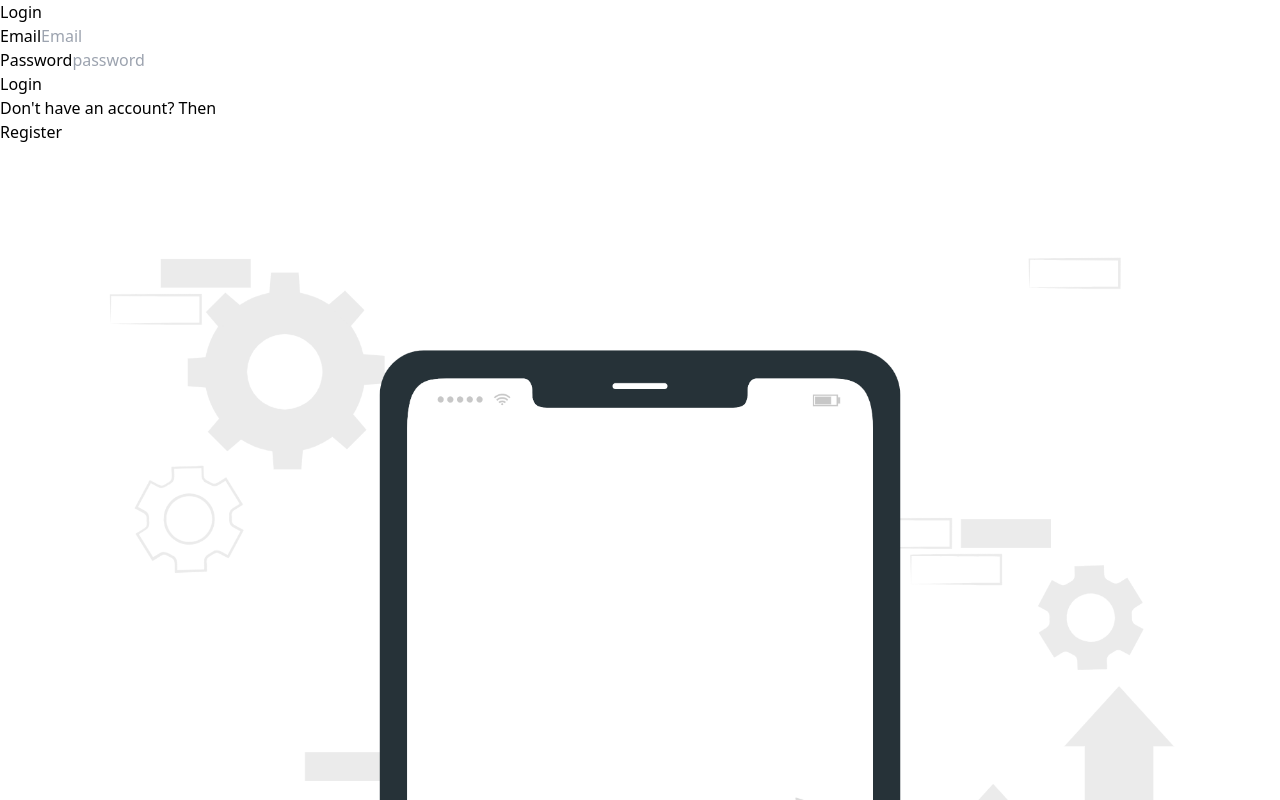
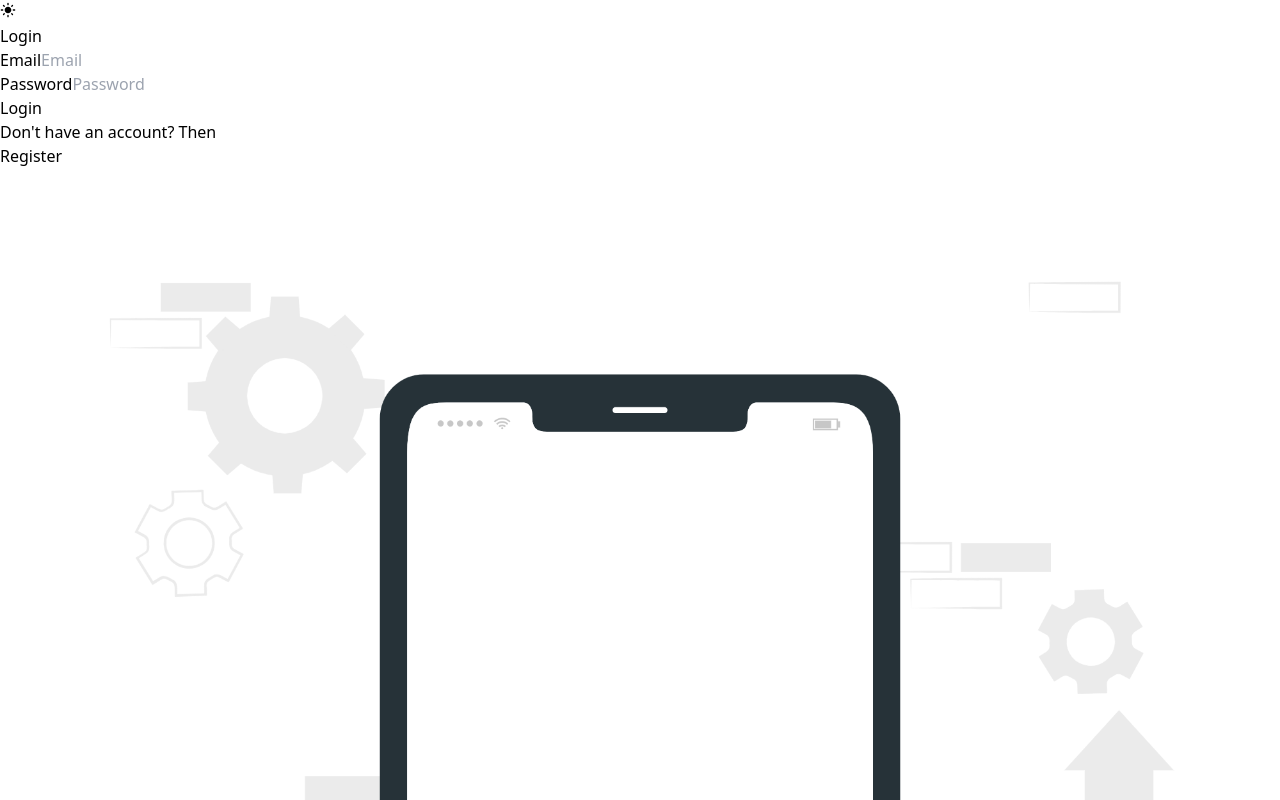
Before and after one commit to ShellRazade/messaging-app, a React (Vite) app: page / in a window 1280 px wide. Shown: the top 800 px of the page. Built offline with nearby package versions, Linux system fonts and the light colour scheme.

Commit message:
working on themes

```diff
--- a/src/pages/loginForms/UserLogin.jsx
+++ b/src/pages/loginForms/UserLogin.jsx
@@ -3,11 +3,13 @@ import { useNavigate } from 'react-router-dom';
 import login from '../../assets/images/login.png'
 import { apiLogin } from '../../services/auth';
 import { Link } from 'react-router-dom';
-
+import { MdDarkMode, MdLightMode } from "react-icons/md";
+import { useEffect, useState } from 'react';
 
 
 const UserLogin = () => {
 
+  //Post Details to the API
   const navigate = useNavigate()
   const handleSubmit = async (event) => {
     event.preventDefault();
@@ -24,27 +26,64 @@ const UserLogin = () => {
   }
 
 
+
+  //Darkmode function
+  const [isDarkMode, setIsDarkMode] = useState(false);
+  //Apply saved theme preference on load
+  useEffect(() => {
+    const savedTheme = localStorage.getItem('theme');
+    if (savedTheme === 'dark' || (!savedTheme && window.matchMedia('(prefers-color-scheme: dark)').matches)) {
+      setIsDarkMode(true);
+      document.documentElement.classList.add('dark');
+    }else {
+      setIsDarkMode(false);
+      document.documentElement.classList.remove('dark');
+    }
+    setIsDarkMode(!isDarkMode); // Update state after toggling
+  },[]);
+
+  //Toggle dark mode
+  const toggleDarkMode = () => {
+    setIsDarkMode(!isDarkMode);
+    if (!isDarkMode) {
+      document.documentElement.classList.add('dark');
+      localStorage.setItem('theme', 'dark');
+    } else {
+      document.documentElement.classList.remove('dark');
+      localStorage.setItem('theme', 'light');
+    }
+  };
+
   return (
 
-    <div>
+    <div className="min-h-screen light: bg-white dark:bg-gray-900 text-black dark:text-white transition-colors duration-300">
+      {/* <button className='text-3xl justify-center '><MdDarkMode /></button> */}
+
+      {/* Dark mode toggle button */}
+      <button onClick={toggleDarkMode} className="text-3xl justify-center p-2">
+        {isDarkMode ? <MdLightMode /> : <MdDarkMode />}
+      </button>
+
       <p className='text-4xl text-center mt-10'>Login</p>
       <div className='md:flex min-h-screen justify-center items-center align-middle md:mx-44'>
         {/* UserLogin */}
 
         <div className=' py-10 px-5 text-center'>
-          <div className='border shadow-lg  rounded-lg max-w-md mx-auto h-4/6 place-content-center '>
-            <form action="" className='flex flex-col  px-5 py-5'>
+          <div className='border shadow-lg  rounded-lg max-w-md mx-auto h-4/6 place-content-center bg-white dark:bg-gray-800 transition-colors duration-300'>
+            <form onSubmit={handleSubmit} className='flex flex-col  px-5 py-5'>
+
               <div className='flex gap-2 pb-5'>
+
                 <label htmlFor="" className='text-xl font-semibold pb-3'>Email</label>
-                <input type="email" name="email" id="" placeholder='Email' />
+                <input type="email" name="email" id="email" placeholder='Email' className="w-full p-2 border border-gray-300 dark:border-gray-600 rounded-md dark:bg-gray-700 dark:text-white"/>
               </div>
 
               <div className='flex gap-2 pb-8'>
                 <label htmlFor="" className='text-xl font-semibold '>Password</label>
-                <input type="text" name='password' id='' placeholder='password' />
+                <input type="text" name='password' id='password' placeholder='Password' className="w-full p-2 border border-gray-300 dark:border-gray-600 rounded-md dark:bg-gray-700 dark:text-white" />
               </div>
 
-              <button className='border shadow-md w-max p-2 mb-3 rounded-md hover:bg-slate-100'>Login</button>
+              <button className='border shadow-md w-max p-2 mb-3 rounded-md hover:bg-slate-100 dark:bg-gray-700 dark:hover:bg-gray-600 dark:text-white'>Login</button>
 
               <div className='mt-2'>
                 <p>Don't have an account? Then</p>
```
